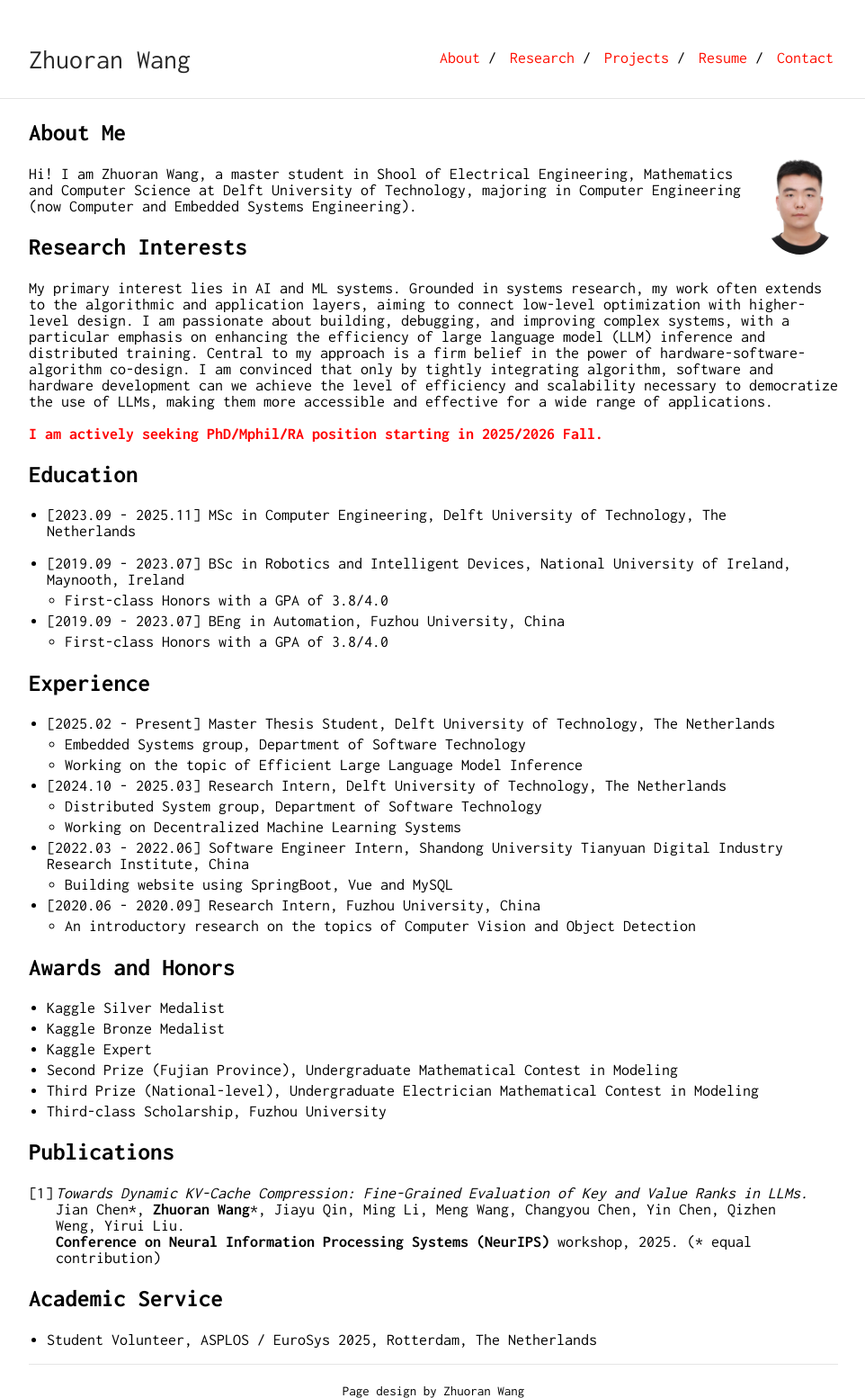
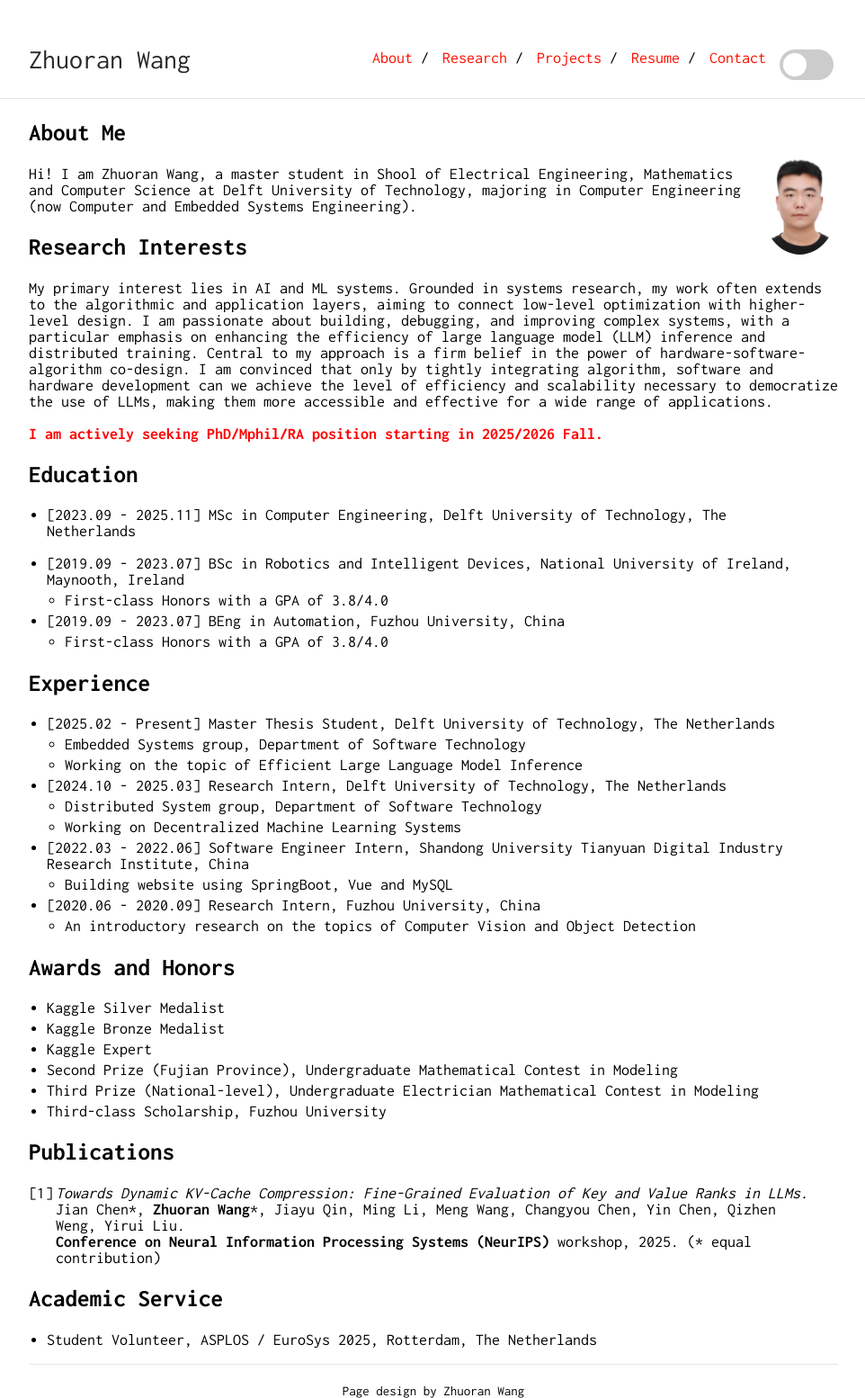
Before and after one commit to wang-zhuoran/wang-zhuoran.github.io, a Jekyll site: the page built from index.md, in a window 1280 px wide. Shown: the whole page at 90% size, without its empty margins (158-1120 px from the left). Built offline with Jekyll 4.4.1, drawn with Linux system fonts in a browser that asks for light colours; our own code applies the rules of GitHub Pages for plain Markdown files.

Commit message:
update light/dark switch

```diff
--- a/_layouts/default.html
+++ b/_layouts/default.html
@@ -73,6 +73,12 @@
                     {% endif %}
                         </li>
                 {% endfor %}
+                <li class="alignable pull-left nav-list theme-toggle-container">
+                    <label class="theme-switch">
+                        <input type="checkbox" id="theme-switch">
+                        <span class="slider"></span>
+                    </label>
+                </li>
             </ul>
         </div>
         <div style="clear:both"></div>
@@ -101,6 +107,7 @@
           ga('send', 'pageview');
         </script>
     {% endif %}
+    <script src="/assets/js/theme-toggle.js"></script>
 </body>
 <footer>
 </footer>
--- a/assets/css/main.css
+++ b/assets/css/main.css
@@ -288,4 +288,107 @@
   text-align: center;
   width: 100%; }
 
+/* Theme Toggle Switch */
+.theme-toggle-container {
+  margin: 0 5px 0 10px;
+  display: inline-block;
+}
+
+.theme-switch {
+  position: relative;
+  display: inline-block;
+  width: 60px;
+  height: 34px;
+}
+
+.theme-switch input {
+  opacity: 0;
+  width: 0;
+  height: 0;
+}
+
+.slider {
+  position: absolute;
+  cursor: pointer;
+  top: 0;
+  left: 0;
+  right: 0;
+  bottom: 0;
+  background-color: #ccc;
+  transition: .4s;
+  border-radius: 34px;
+}
+
+.slider:before {
+  position: absolute;
+  content: "";
+  height: 26px;
+  width: 26px;
+  left: 4px;
+  bottom: 4px;
+  background-color: white;
+  transition: .4s;
+  border-radius: 50%;
+}
+
+input:checked + .slider {
+  background-color: #2196F3;
+}
+
+input:checked + .slider:before {
+  transform: translateX(26px);
+}
+
+/* Dark Theme Styles */
+[data-theme="dark"] {
+  --bg-color: #1a1a1a;
+  --text-color: #ffffff;
+  --link-color: #66b3ff;
+  --border-color: #333333;
+  --hr-color: #333333;
+  --profile-bg: #2a2a2a;
+  --table-bg: #2a2a2a;
+  --table-alt-bg: #333333;
+}
+
+[data-theme="dark"] body {
+  background-color: var(--bg-color);
+  color: var(--text-color);
+}
+
+[data-theme="dark"] a {
+  color: var(--link-color);
+}
+
+[data-theme="dark"] #author-name {
+  color: var(--text-color);
+}
+
+[data-theme="dark"] hr {
+  border-top: 1px solid var(--hr-color);
+  border-bottom: 1px solid var(--hr-color);
+}
+
+[data-theme="dark"] .content .profile-picture {
+  background-color: var(--profile-bg);
+}
+
+[data-theme="dark"] .content blockquote {
+  border-left: 5px solid var(--text-color);
+}
+
+[data-theme="dark"] table tr {
+  background-color: var(--table-bg);
+  border-top: 1px solid var(--border-color);
+}
+
+[data-theme="dark"] table tr:nth-child(2n) {
+  background-color: var(--table-alt-bg);
+}
+
+[data-theme="dark"] table tr th,
+[data-theme="dark"] table tr td {
+  border: 1px solid var(--border-color);
+}
+
 /*# sourceMappingURL=main.css.map */
```
